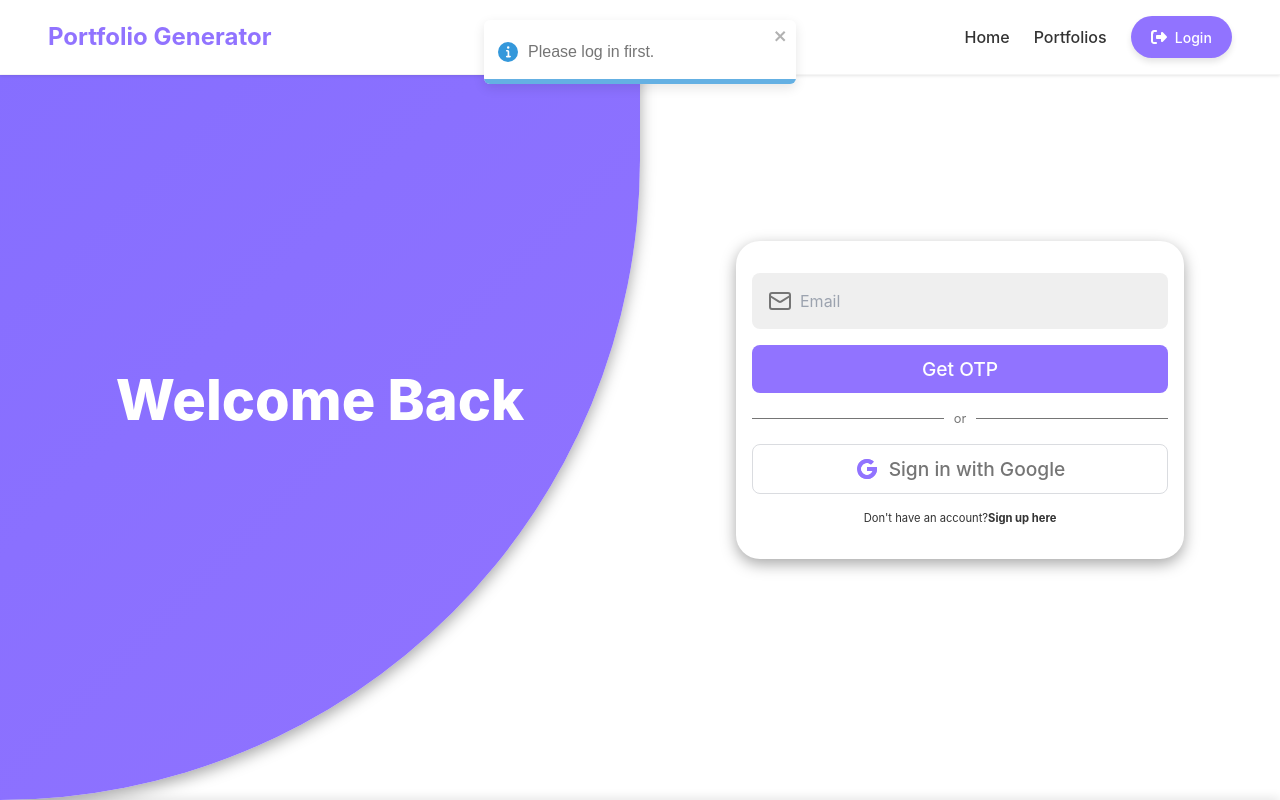
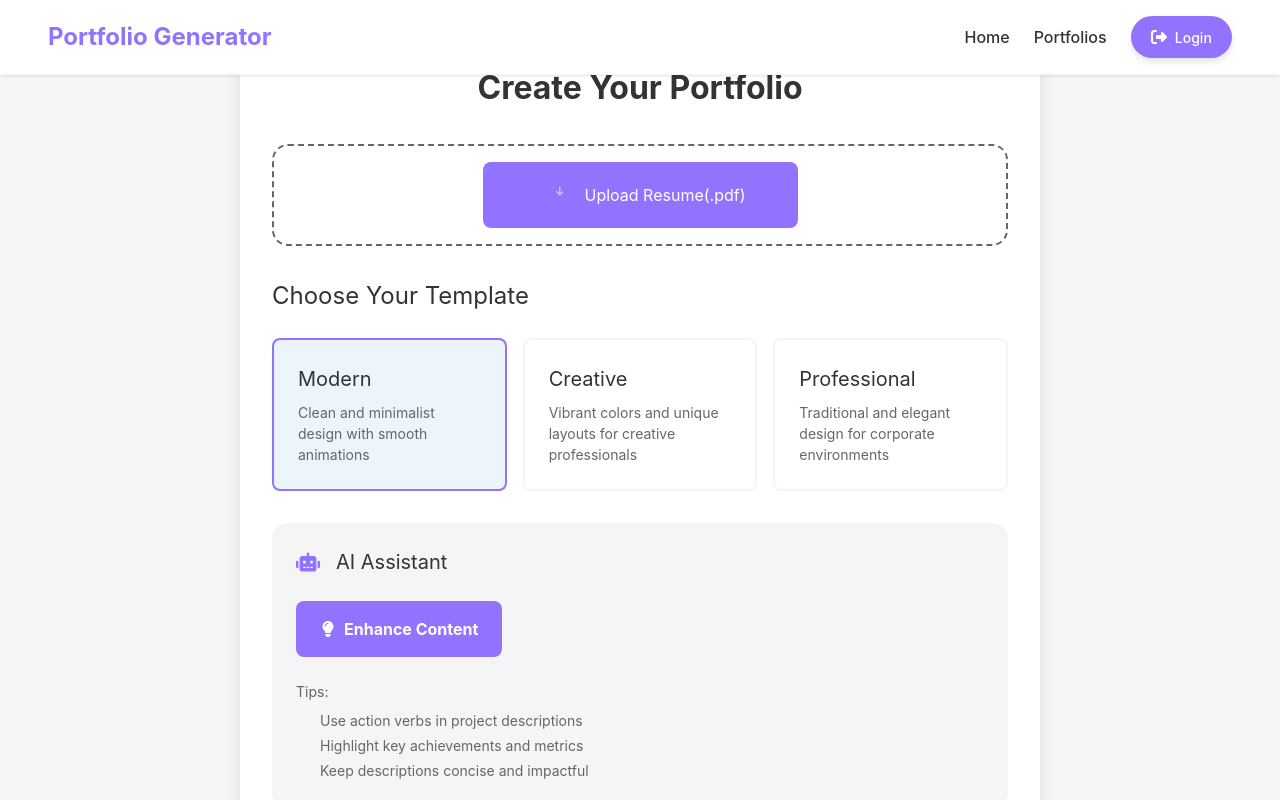
Before and after one commit to Pankaj-bit361/Portfoilio-Generator-Frontend, a React (Vite) app: page /generator/edit in a window 1280 px wide. Before the commit this address led to /login. Shown: the top 800 px of the page. Built offline with nearby package versions, Linux system fonts and the light colour scheme.

Commit message:
update-backend

```diff
--- a/src/App.jsx
+++ b/src/App.jsx
@@ -35,23 +35,23 @@ function App() {
                 <Route
                   path="/generator/create"
                   element={
-                    <PrivateRoute>
+                    // <PrivateRoute>
                       <PortfolioGenerator
                         setPortfolioData={setPortfolioData}
                         type={"create"}
                       />
-                    </PrivateRoute>
+                    // </PrivateRoute>
                   }
                 />
                 <Route
                   path="/generator/edit"
                   element={
-                    <PrivateRoute>
+                    // <PrivateRoute>
                       <PortfolioGenerator
                         setPortfolioData={setPortfolioData}
                         type={"edit"}
                       />
-                    </PrivateRoute>
+                    // </PrivateRoute>
                   }
                 />
 
@@ -66,9 +66,9 @@ function App() {
                 <Route
                   path="/preview"
                   element={
-                    <PrivateRoute>
+                    // <PrivateRoute>
                       <Preview portfolioData={portfolioData} />
-                     </PrivateRoute>
+                    //  </PrivateRoute>
                   }
                 />
               </Routes>
--- a/src/config/api.js
+++ b/src/config/api.js
@@ -1,7 +1,7 @@
 export const config = {
 
   // BASE_URL: "https://portfoilio-generator-backend-cdec.vercel.app/",
-  BASE_URL: "http://localhost:8080/",
+  BASE_URL: "http://portfolio.pankajvashisht.xyz/",
   REACT_APP_GOOGLE_CLIENT_ID:
     "169162112976-ca9n5mfgi1o679cm251beuujids6rnii.apps.googleusercontent.com",
 
--- a/src/pages/login.css
+++ b/src/pages/login.css
@@ -72,7 +72,7 @@
   font-size: 1rem;
   background-color: var(--gray);
   border-radius: 0.5rem;
-  order: 2px solid #e2e8f0;
+  border: 2px solid #e2e8f0;
   outline: none;
   color: #000;
 }
```
